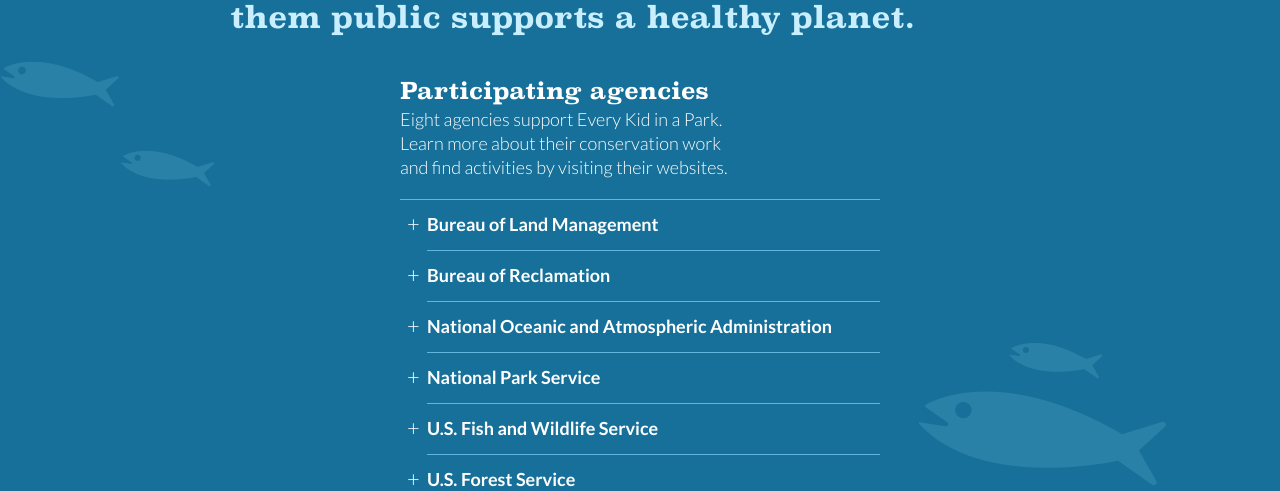
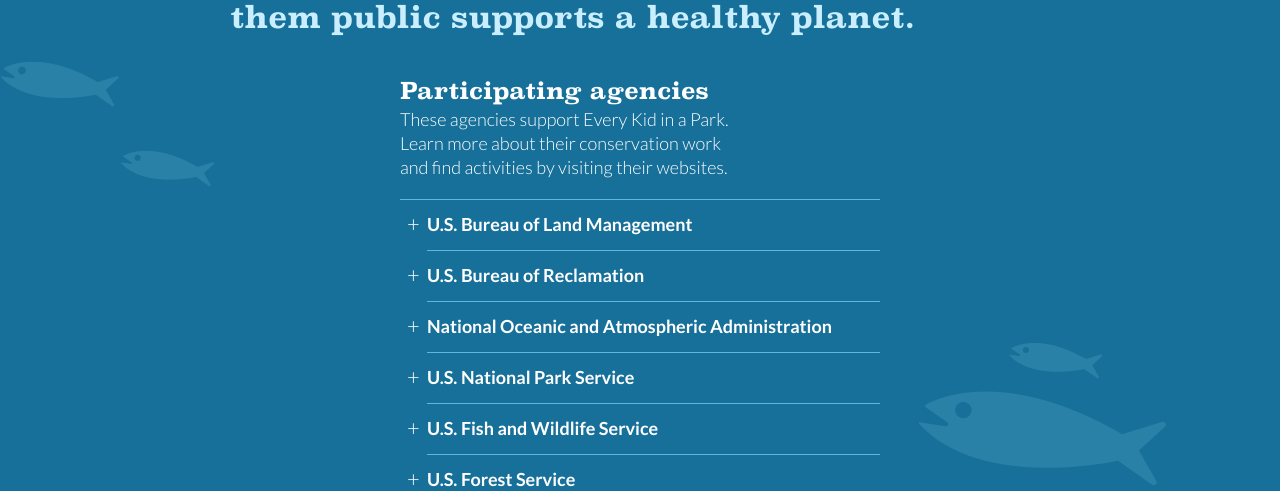
Before and after one commit to 18F/ekip-api, a Django app: template ekip/everykid/templates/about.html in a window 1280 px wide. Shown: the part 907-1398 px from the top of the page. Run offline with Django 3.2, Linux system fonts and the light colour scheme; the template is opened without the code that fills it, so the values that code supplies are empty; some libraries are stand-ins or nearby versions.

Commit message:
edits
Working on improvements.

```diff
--- a/ekip/everykid/templates/about.html
+++ b/ekip/everykid/templates/about.html
@@ -53,14 +53,14 @@
       <div class="participating">
 
         <h3>Participating agencies</h3>
-        <p>Eight agencies support Every Kid in a Park. Learn more about their conservation work and find activities by visiting their websites.</p>
+        <p>These agencies support Every Kid in a Park. Learn more about their conservation work and find activities by visiting their websites.</p>
 
         <ul>
           <li class="closed">
-            <h4>Bureau of Land Management</h4>
+            <h4>U.S. Bureau of Land Management</h4>
             <span class="expand">click to expand</span>
             <div class="description">
-              <img src="{% static "img/agencies/blm.png" %}" width="99" alt="Bureau of Land Management" />
+              <img src="{% static "img/agencies/blm.png" %}" width="99" alt="U.S. Bureau of Land Management" />
               <p><a href="http://www.blm.gov">http://www.blm.gov</a><br/>
               We're a small government group with a big mission. We take care of more than 245 million acres of public land.
               Our goal is to make sure that land is there for everyone, now and in the future. We're in charge of more land
@@ -68,10 +68,10 @@
             </div>
           </li>
           <li class="closed">
-            <h4>Bureau of Reclamation</h4>
+            <h4>U.S. Bureau of Reclamation</h4>
             <span class="expand">click to expand</span>
             <div class="description">
-              <img src="{% static "img/agencies/reclamation.png" %}" width="117" alt="Bureau of Reclamation" />
+              <img src="{% static "img/agencies/reclamation.png" %}" width="117" alt="U.S. Bureau of Reclamation" />
               <p><a href="http://www.usbr.gov">http://www.usbr.gov</a><br/>
               More people than ever are looking for places to have fun and relax.
               We take care of more than 6.5 million acres of land and water, and most of that is available for you to explore.
@@ -91,10 +91,10 @@
             </div>
           </li>
           <li class="closed">
-            <h4>National Park Service</h4>
+            <h4>U.S. National Park Service</h4>
             <span class="expand">click to expand</span>
             <div class="description">
-              <img src="{% static "img/agencies/nps.png" %}" width="99" alt="National Park Service" />
+              <img src="{% static "img/agencies/nps.png" %}" width="99" alt="U.S. National Park Service" />
               <p><a href="http://www.nps.gov">http://www.nps.gov</a><br/>
               We take care of hundreds of parks and monuments. Every year, millions of people come see our islands,
               oceans, and mountains. You can see active volcanoes, old prisons, or the hottest desert in the U.S.!
@@ -142,7 +142,7 @@
   <div class="contact">
     <div class="contact-content">
 
-      <img src="{% static "img/about-kids.jpg" %}" alt="" />
+      <img src="{% static "img/about-kids.jpg" %}" alt="Kids playing in water at science camp." />
       <h2>Press</h2>
 
       <p>Here's a downloadable <a href="{% static "media/media-kit.zip" %}">media kit</a> (ZIP file, 63 MB)</a>.  Or, email the <a href="mailto:interior_press@ios.doi.gov">press office</a>.</p>
```
